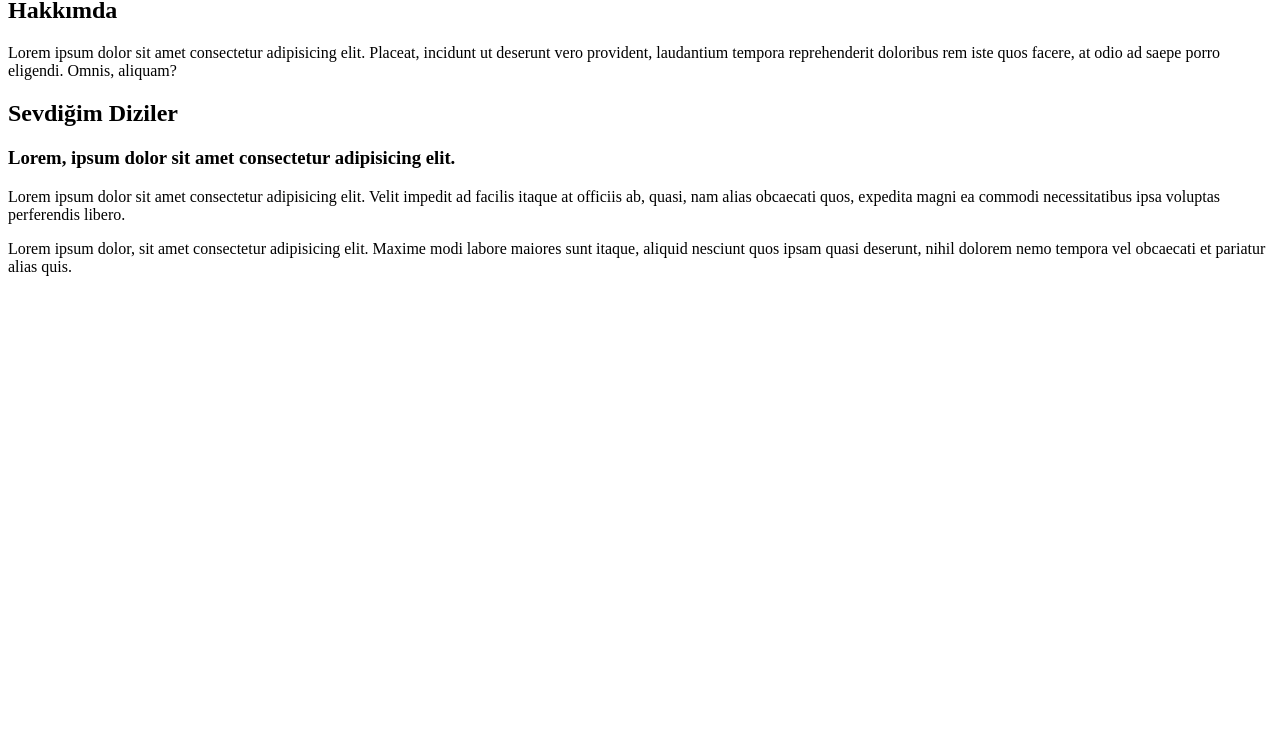
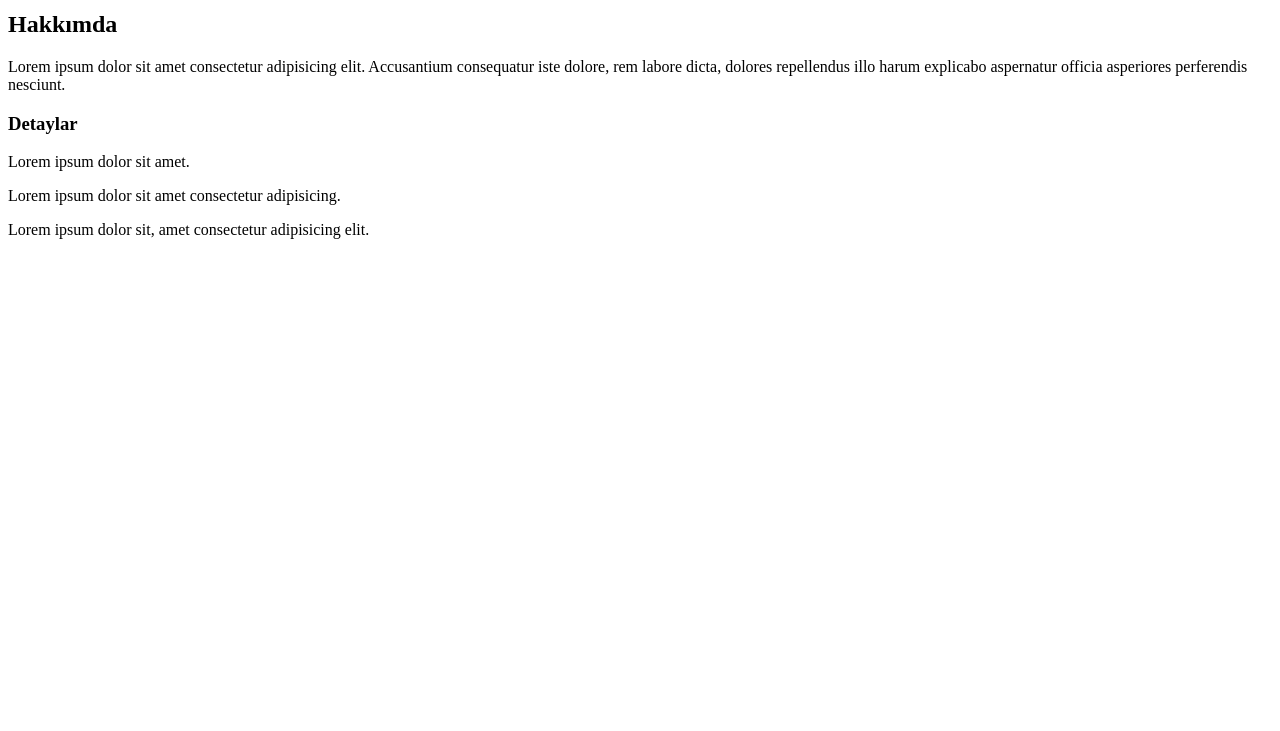
Before and after one commit to tayfunbabacandev/patika.dev-odev1, a plain HTML site: page index.html in a window 1280 px wide. Shown: the part 69-800 px from the top of the page. Drawn offline with Linux system fonts and the light colour scheme.

Commit message:
Tamamlandı

```diff
--- a/index.html
+++ b/index.html
@@ -1,22 +1,28 @@
-<!--Ad Soyad-->
-<h1>Tayfun Babacan</h1>
-<!-- Hakkımda -->
-<h2>Hakkımda</h2>
-<p>
-  Lorem ipsum dolor sit amet consectetur adipisicing elit. Placeat, incidunt ut
-  deserunt vero provident, laudantium tempora reprehenderit doloribus rem iste
-  quos facere, at odio ad saepe porro eligendi. Omnis, aliquam?
-</p>
-<!-- Sevdiğim Diziler -->
-<h2>Sevdiğim Diziler</h2>
-<h3>Lorem, ipsum dolor sit amet consectetur adipisicing elit.</h3>
-<p>
-  Lorem ipsum dolor sit amet consectetur adipisicing elit. Velit impedit ad
-  facilis itaque at officiis ab, quasi, nam alias obcaecati quos, expedita magni
-  ea commodi necessitatibus ipsa voluptas perferendis libero.
-</p>
-<p>
-  Lorem ipsum dolor, sit amet consectetur adipisicing elit. Maxime modi labore
-  maiores sunt itaque, aliquid nesciunt quos ipsam quasi deserunt, nihil dolorem
-  nemo tempora vel obcaecati et pariatur alias quis.
-</p>
+<!DOCTYPE html>
+<html lang="en">
+  <head>
+    <meta charset="UTF-8" />
+    <meta http-equiv="X-UA-Compatible" content="IE=edge" />
+    <meta name="viewport" content="width=device-width, initial-scale=1.0" />
+    <title>Document</title>
+  </head>
+  <body>
+    <h1>Tayfun Babacan</h1>
+
+    <!-- Bu kısımda parağraflar oluşturarak kendi hakkımda özet bilgiler vereceğim. -->
+
+    <h2>Hakkımda</h2>
+
+    <p>
+      Lorem ipsum dolor sit amet consectetur adipisicing elit. Accusantium
+      consequatur iste dolore, rem labore dicta, dolores repellendus illo harum
+      explicabo aspernatur officia asperiores perferendis nesciunt.
+    </p>
+
+    <h3>Detaylar</h3>
+
+    <p>Lorem ipsum dolor sit amet.</p>
+    <p>Lorem ipsum dolor sit amet consectetur adipisicing.</p>
+    <p>Lorem ipsum dolor sit, amet consectetur adipisicing elit.</p>
+  </body>
+</html>
```
